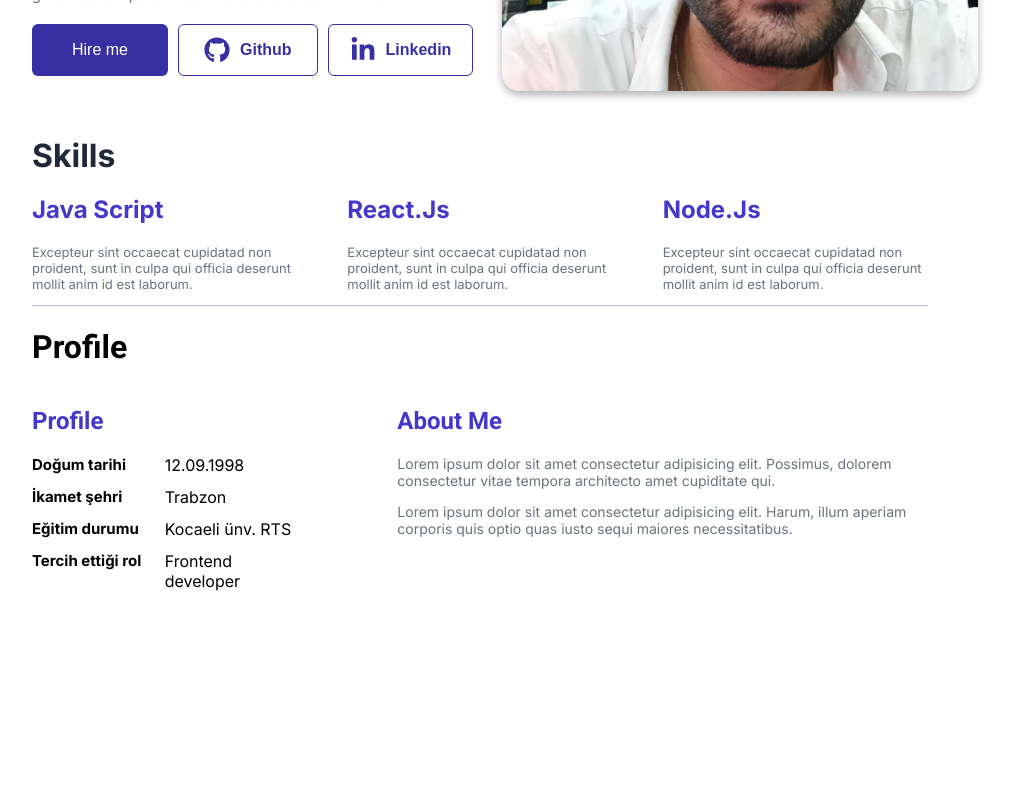
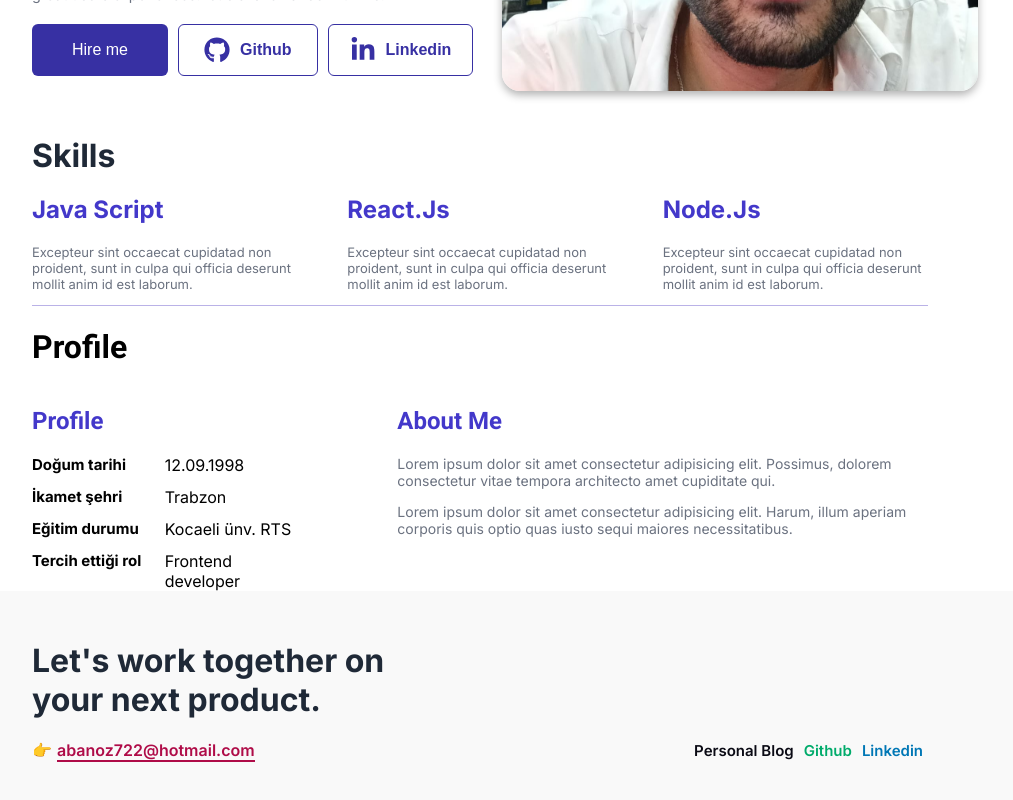
Before and after one commit to murathanabanoz/Frontend-Challenge, a React (Vite) app: page / in a window 1280 px wide. Shown: the part 463-1263 px from the top of the page, without its empty margins (160-1173 px from the left). Before the commit the page ends 1090 px from the top, so only its background shows below. Built offline with nearby package versions, Linux system fonts and the light colour scheme.

Commit message:
Footer bölümü tamamlandı

```diff
--- a/src/App.jsx
+++ b/src/App.jsx
@@ -1,5 +1,6 @@
 import "./App.css";
 import About from "./components/About.jsx";
+import Footer from "./components/Footer.jsx";
 import Header from "./components/Header.jsx";
 import Profile from "./components/Profile.jsx";
 import Skills from "./components/Skills.jsx";
@@ -11,6 +12,7 @@ function App() {
       <About />
       <Skills />
       <Profile />
+      <Footer />
     </>
   );
 }
--- /dev/null
+++ b/src/components/Footer.jsx
@@ -0,0 +1,37 @@
+import "../css/footer.css";
+function Footer() {
+  return (
+    <>
+      <div className="footer">
+        <div className="footer-container">
+          <div className="footer-top">
+            <h1 className="footer-top-h1">
+              Let's work together on your next product.
+            </h1>
+          </div>
+          <div className="footer-bottom">
+            <div className="footer-bottom-left">
+              <div className="e-mail-bölümü">
+                <div>👉</div>
+                <div className="email">abanoz722@hotmail.com</div>
+              </div>
+            </div>
+            <div className="footer-bottom-right">
+              <a href="" className="personal-blog">
+                Personal Blog
+              </a>
+              <a href="" className="github">
+                Github
+              </a>
+              <a href="" className="linkedin">
+                Linkedin
+              </a>
+            </div>
+          </div>
+        </div>
+      </div>
+    </>
+  );
+}
+
+export default Footer;
--- a/src/components/Profile.jsx
+++ b/src/components/Profile.jsx
@@ -46,9 +46,6 @@ function Profile() {
                   Frontend developer
                 </div>
               </div>
-              <div></div>
-              <div></div>
-              <div></div>
             </div>
           </div>
           <div className="profile-bottom-right">
--- /dev/null
+++ b/src/css/footer.css
@@ -0,0 +1,60 @@
+.footer-container {
+  display: flex;
+  flex-direction: column;
+  margin: 0 auto;
+  width: 70%;
+  font-family: "Inter";
+}
+.footer {
+  width: 100%;
+  margin: 0;
+  background-color: rgba(249, 249, 249, 1);
+  height: 235px;
+}
+
+.footer-bottom {
+  display: flex;
+  flex-direction: row;
+  justify-content: space-between;
+}
+
+.footer-top-h1 {
+  width: 40%;
+  margin-top: 50px;
+  color: rgba(31, 41, 55, 1);
+}
+.footer-bottom-right a {
+  text-decoration: none;
+  margin: 0 5px;
+  font-size: 15px;
+  cursor: pointer;
+  font-weight: 600;
+}
+
+.personal-blog {
+  color: rgba(10, 10, 20, 1);
+}
+
+.github {
+  color: rgba(0, 171, 107, 1);
+}
+
+.linkedin {
+  color: rgba(0, 119, 181, 1);
+}
+
+.email {
+  color: rgba(175, 12, 72, 1);
+  border-bottom: 2px solid rgba(175, 12, 72, 1);
+  font-weight: 600;
+}
+.footer-bottom-left {
+  display: flex;
+  flex-direction: row;
+}
+
+.e-mail-bölümü {
+  display: flex;
+  flex-direction: row;
+  gap: 5px;
+}
```
